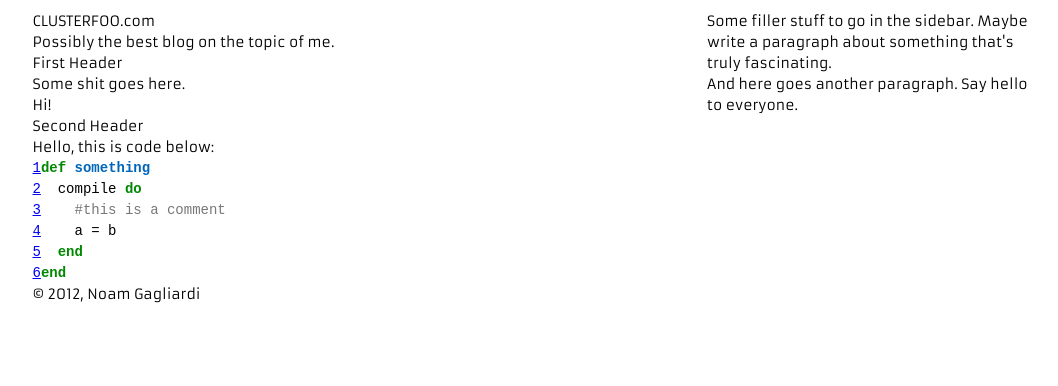
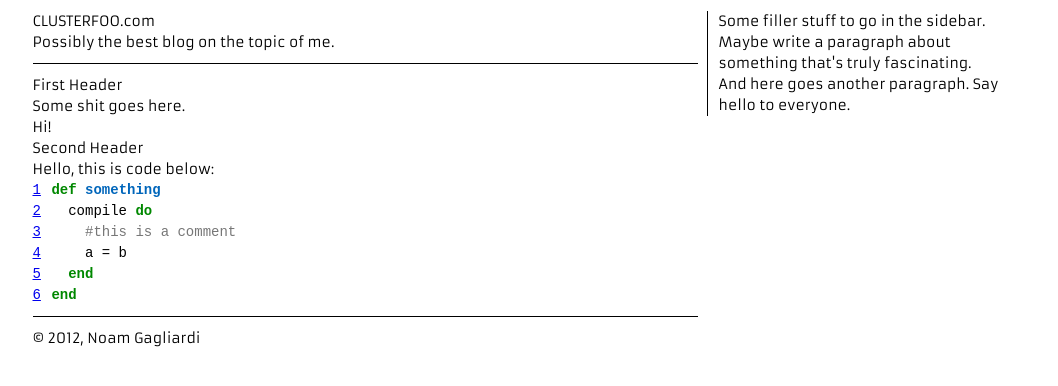
Before and after one commit to CLUSTERfoo/clusterfoo-dot-com, a plain HTML site: page output/index.html in a window 1280 px wide. Shown: the whole page, without its empty margins (106-1164 px from the left). Drawn offline with Linux system fonts and the light colour scheme; a web font is replaced by a local one.

```diff
--- a/content/style/stylesheet.scss
+++ b/content/style/stylesheet.scss
@@ -68,6 +68,11 @@
   max-width: 100%;
   height: auto;
 }
+// -----------------------------------------------------------------------------
+// Establish color-scheme
+// -----------------------------------------------------------------------------
+$primary-color: black;
+$secondary-color: #ddd;
 
 // -----------------------------------------------------------------------------
 // Establish base
@@ -99,14 +104,42 @@
 
   #main {
     @include span-columns(8,12);
-  }
-  #sidebar {
-    @include span-columns(4 omega, 12)
-  }
-  footer {
-    @include span-columns(12 omega, 12)
+
+    header { padding-bottom: $padding; }
+    header, #content {
+      clear: both;
+    }
   }
 
+  #sidebar {
+    @include span-columns(4 omega, 12);
+
+    #sidebar-content {
+      clear: both;
+      padding: 0 $padding;
+    }
+  }
+
+  footer {
+    clear: both;
+    padding-top: $padding;
+    margin-top: $padding;
+  }
+
+}
+
+// -----------------------------------------------------------------------------
+// Main layout
+// -----------------------------------------------------------------------------
+header {
+  margin-bottom: $padding;
+  border-bottom: solid thin $primary-color;
+}
+#sidebar {
+  border-left: solid thin $primary-color;
+}
+footer {
+  border-top: solid thin $primary-color;
 }
 
 // -----------------------------------------------------------------------------
@@ -119,4 +152,6 @@
 }
 pre {
   font-family: $code-font;
+
+  .line-numbers { margin-right: $padding; }
 }
--- a/output/index.html
+++ b/output/index.html
@@ -47,10 +47,12 @@
         </footer>
       </div>
       <aside id="sidebar">
-        <p>Some filler stuff to go in the sidebar. Maybe write a paragraph about
-        something that's truly fascinating.
+        <div id="sidebar-content">
+          <p>Some filler stuff to go in the sidebar. Maybe write a paragraph about
+          something that's truly fascinating.
 
-        <p> And here goes another paragraph. Say hello to everyone.
+          <p> And here goes another paragraph. Say hello to everyone.
+        </div>
       </aside>
     </div>
   </body>
--- a/output/style/style.css
+++ b/output/style/style.css
@@ -85,7 +85,7 @@
   line-height: 1.5em;
 }
 
-/* line 93, content/style/stylesheet.scss */
+/* line 98, content/style/stylesheet.scss */
 #everything {
   *zoom: 1;
   max-width: 1189.5px;
@@ -104,14 +104,22 @@
   display: table;
   clear: both;
 }
-/* line 100, content/style/stylesheet.scss */
+/* line 105, content/style/stylesheet.scss */
 #everything #main {
   width: 66.37243%;
   float: left;
   margin-right: 0.88272%;
   display: inline;
 }
-/* line 103, content/style/stylesheet.scss */
+/* line 108, content/style/stylesheet.scss */
+#everything #main header {
+  padding-bottom: 10.5px;
+}
+/* line 109, content/style/stylesheet.scss */
+#everything #main header, #everything #main #content {
+  clear: both;
+}
+/* line 114, content/style/stylesheet.scss */
 #everything #sidebar {
   width: 32.74485%;
   float: right;
@@ -119,23 +127,46 @@
   #margin-left: -10.5px;
   display: inline;
 }
-/* line 106, content/style/stylesheet.scss */
+/* line 117, content/style/stylesheet.scss */
+#everything #sidebar #sidebar-content {
+  clear: both;
+  padding: 0 10.5px;
+}
+/* line 123, content/style/stylesheet.scss */
 #everything footer {
-  width: 100%;
-  float: right;
-  margin-right: 0;
-  #margin-left: -10.5px;
-  display: inline;
+  clear: both;
+  padding-top: 10.5px;
+  margin-top: 10.5px;
 }
 
-/* line 115, content/style/stylesheet.scss */
+/* line 134, content/style/stylesheet.scss */
+header {
+  margin-bottom: 10.5px;
+  border-bottom: solid thin black;
+}
+
+/* line 138, content/style/stylesheet.scss */
+#sidebar {
+  border-left: solid thin black;
+}
+
+/* line 141, content/style/stylesheet.scss */
+footer {
+  border-top: solid thin black;
+}
+
+/* line 148, content/style/stylesheet.scss */
 body {
   font-family: "Armata", sans-serif;
   font-size: 14px;
   line-height: 21px;
 }
 
-/* line 120, content/style/stylesheet.scss */
+/* line 153, content/style/stylesheet.scss */
 pre {
   font-family: "Oxygen Mono", monospace;
 }
+/* line 156, content/style/stylesheet.scss */
+pre .line-numbers {
+  margin-right: 10.5px;
+}
```
Also changed, not shown: layouts/default.html (+5 -3 lines).
